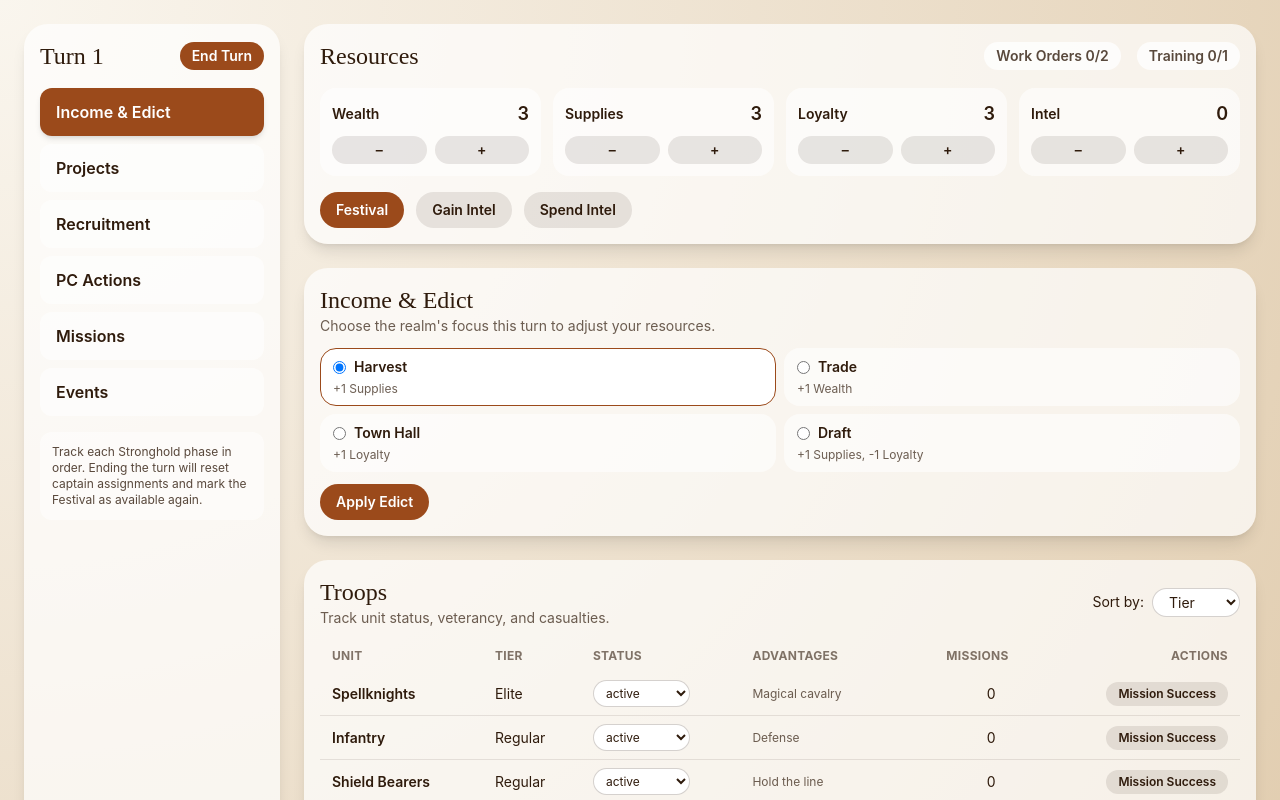
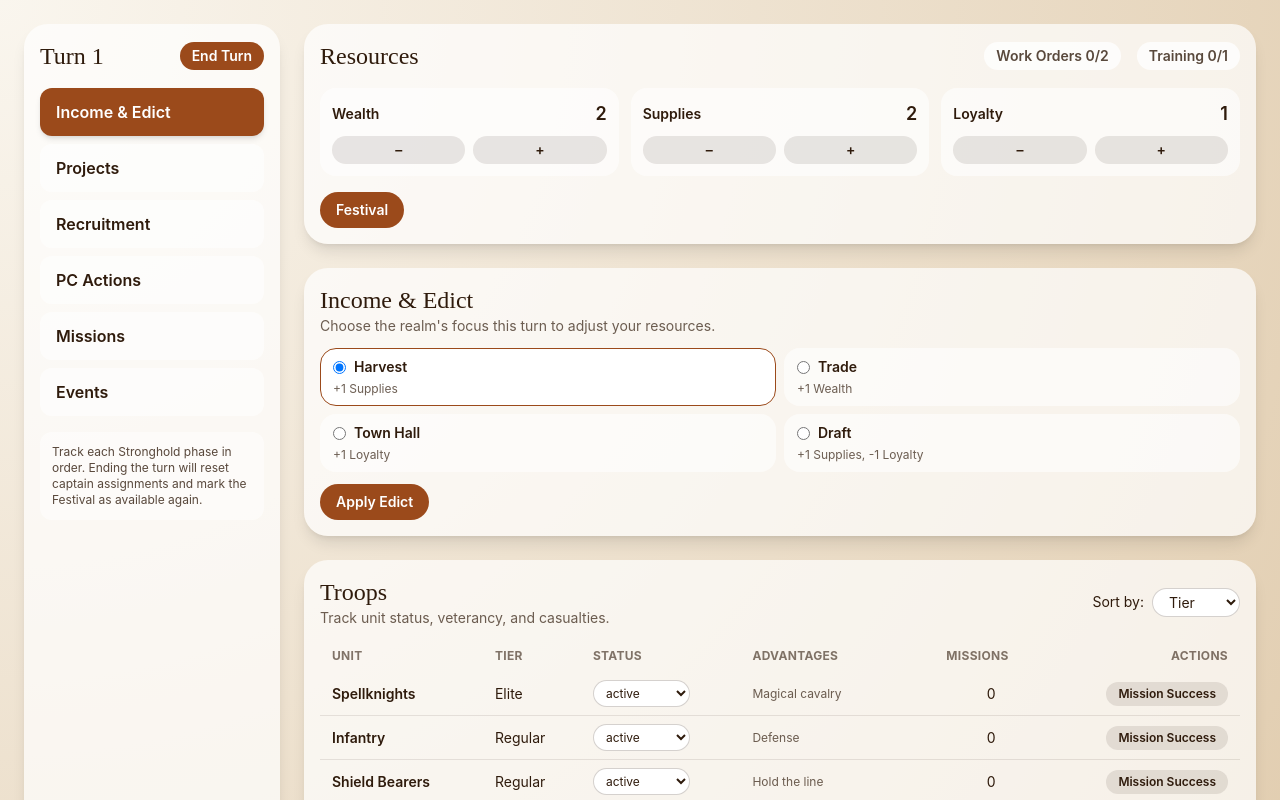
Before and after one commit to TrevorBrown25/stronghold, a Next.js app: page / in a window 1280 px wide. Shown: the top 800 px of the page. Built offline with nearby package versions, Linux system fonts and the light colour scheme.

Commit message:
Tighten resource tracker layout

```diff
--- a/components/MissionsPanel.tsx
+++ b/components/MissionsPanel.tsx
@@ -23,8 +23,6 @@ export function MissionsPanel() {
   const deleteMission = useStrongholdStore((state) => state.deleteMission);
   const toggleCaptainAssignment = useStrongholdStore((state) => state.toggleCaptainAssignment);
   const toggleTroopAssignment = useStrongholdStore((state) => state.toggleTroopAssignment);
-  const spendIntel = useStrongholdStore((state) => state.spendIntel);
-  const resources = useStrongholdStore((state) => state.resources);
   const captains = useStrongholdStore(selectors.availableCaptains);
   const troops = useStrongholdStore(selectors.availableTroops);
 
@@ -67,16 +65,6 @@ export function MissionsPanel() {
   const handleRoll = (mission: Mission) => {
     resolveMissionRoll(mission.id, mission.modifier);
     setMessage(`Rolled mission ${mission.name}.`);
-  };
-
-  const handleReroll = (mission: Mission) => {
-    const spent = spendIntel();
-    if (!spent) {
-      setMessage("No intel available to reroll.");
-      return;
-    }
-    resolveMissionRoll(mission.id, mission.modifier);
-    setMessage(`Intel spent to reroll ${mission.name}.`);
   };
 
   const assignedTroops = (mission: Mission) =>
@@ -215,12 +203,6 @@ export function MissionsPanel() {
                       Roll Mission
                     </button>
                     <button
-                      onClick={() => handleReroll(mission)}
-                      className="rounded-full bg-ink/10 px-3 py-1 text-xs font-semibold hover:bg-ink/20"
-                    >
-                      Spend Intel ({resources.intel})
-                    </button>
-                    <button
                       onClick={() => deleteMission(mission.id)}
                       className="rounded-full bg-ink/10 px-3 py-1 text-xs font-semibold text-red-700 hover:bg-red-100"
                     >
--- a/components/ResourceTracker.tsx
+++ b/components/ResourceTracker.tsx
@@ -5,33 +5,23 @@ import { useMemo } from "react";
 import { selectors, useStrongholdStore } from "@/lib/store";
 import type { ResourceType } from "@/lib/types";
 
-const RESOURCE_LABELS: Record<ResourceType | "intel", string> = {
+const RESOURCE_LABELS: Record<ResourceType, string> = {
   wealth: "Wealth",
   supplies: "Supplies",
-  loyalty: "Loyalty",
-  intel: "Intel"
+  loyalty: "Loyalty"
 };
+
+const RESOURCE_KEYS: ResourceType[] = ["wealth", "supplies", "loyalty"];
 
 export function ResourceTracker() {
   const resources = useStrongholdStore((state) => state.resources);
   const incrementResource = useStrongholdStore((state) => state.incrementResource);
-  const addIntel = useStrongholdStore((state) => state.addIntel);
-  const spendIntel = useStrongholdStore((state) => state.spendIntel);
   const runFestival = useStrongholdStore((state) => state.runFestival);
+  const festivalUsed = useStrongholdStore((state) => state.festivalUsed);
   const { used, capacity } = useStrongholdStore(selectors.workOrderSummary);
   const { active, capacity: trainingCap } = useStrongholdStore(selectors.trainingSummary);
 
-  const canFestival = useMemo(
-    () => !resources.festivalUsed,
-    [resources.festivalUsed]
-  );
-
-  const resourceKeys: (ResourceType | "intel")[] = [
-    "wealth",
-    "supplies",
-    "loyalty",
-    "intel"
-  ];
+  const canFestival = useMemo(() => !festivalUsed, [festivalUsed]);
 
   return (
     <section className="flex flex-col gap-4 rounded-3xl bg-white/70 p-4 shadow-lg">
@@ -46,8 +36,8 @@ export function ResourceTracker() {
           </span>
         </div>
       </header>
-      <div className="grid grid-cols-2 gap-3 md:grid-cols-4">
-        {resourceKeys.map((key) => (
+      <div className="grid grid-cols-2 gap-3 md:grid-cols-3">
+        {RESOURCE_KEYS.map((key) => (
           <div key={key} className="flex flex-col gap-2 rounded-2xl bg-white/60 p-3">
             <div className="flex items-center justify-between text-sm font-semibold">
               <span>{RESOURCE_LABELS[key]}</span>
@@ -79,18 +69,6 @@ export function ResourceTracker() {
         >
           Festival
         </button>
-        <button
-          onClick={() => addIntel()}
-          className="rounded-full bg-ink/10 px-4 py-2 text-sm font-semibold hover:bg-ink/20"
-        >
-          Gain Intel
-        </button>
-        <button
-          onClick={() => spendIntel()}
-          className="rounded-full bg-ink/10 px-4 py-2 text-sm font-semibold hover:bg-ink/20"
-        >
-          Spend Intel
-        </button>
       </div>
     </section>
   );
--- a/components/TurnSummaryModal.tsx
+++ b/components/TurnSummaryModal.tsx
@@ -30,7 +30,6 @@ export function TurnSummaryModal({ open, onClose, onConfirm }: TurnSummaryModalP
               <li>Wealth: {resources.wealth}</li>
               <li>Supplies: {resources.supplies}</li>
               <li>Loyalty: {resources.loyalty}</li>
-              <li>Intel: {resources.intel}</li>
             </ul>
           </SummaryCard>
           <SummaryCard title="Missions">
--- a/lib/store.ts
+++ b/lib/store.ts
@@ -43,10 +43,8 @@ export const PHASES: PhaseKey[] = [
 interface StrongholdState {
   turn: number;
   activePhase: PhaseKey;
-  resources: Record<ResourceType, number> & {
-    intel: number;
-    festivalUsed: boolean;
-  };
+  resources: Record<ResourceType, number>;
+  festivalUsed: boolean;
   edict?: "Harvest" | "Trade" | "Town Hall" | "Draft";
   edictTurn?: number;
   projects: ProjectInstance[];
@@ -58,8 +56,6 @@ interface StrongholdState {
   notes: NoteEntry[];
   turnHistory: string[];
   incrementResource: (resource: ResourceType, delta: number) => void;
-  spendIntel: () => boolean;
-  addIntel: () => void;
   applyEdict: (edict: StrongholdState["edict"]) => void;
   runFestival: () => boolean;
   startProject: (template: ProjectTemplate) => void;
@@ -174,12 +170,11 @@ export const useStrongholdStore = create<StrongholdState>()(
         turn: 1,
         activePhase: PHASES[0],
         resources: {
-          wealth: 3,
-          supplies: 3,
-          loyalty: 3,
-          intel: 0,
-          festivalUsed: false
+          wealth: 2,
+          supplies: 2,
+          loyalty: 1
         },
+        festivalUsed: false,
         edict: undefined,
         edictTurn: undefined,
         projects: [],
@@ -204,28 +199,9 @@ export const useStrongholdStore = create<StrongholdState>()(
             };
           });
         },
-        spendIntel: () => {
-          const { resources } = get();
-          if (resources.intel <= 0) return false;
-          set({
-            resources: {
-              ...resources,
-              intel: resources.intel - 1
-            }
-          });
-          return true;
-        },
-        addIntel: () => {
-          set((state) => ({
-            resources: {
-              ...state.resources,
-              intel: Math.min(3, state.resources.intel + 1)
-            }
-          }));
-        },
         runFestival: () => {
-          const { resources } = get();
-          if (resources.festivalUsed) return false;
+          const { resources, festivalUsed } = get();
+          if (festivalUsed) return false;
           const cost: Partial<Record<ResourceType, number>> = {
             wealth: 1,
             supplies: 1
@@ -234,9 +210,9 @@ export const useStrongholdStore = create<StrongholdState>()(
           set({
             resources: {
               ...applyCost(resources, cost),
-              loyalty: Math.min(MAX_RESOURCE, resources.loyalty + 1),
-              festivalUsed: true
-            }
+              loyalty: Math.min(MAX_RESOURCE, resources.loyalty + 1)
+            },
+            festivalUsed: true
           });
           return true;
         },
@@ -562,10 +538,8 @@ export const useStrongholdStore = create<StrongholdState>()(
               ...captain,
               assignedMissionId: null
             })),
-            resources: {
-              ...state.resources,
-              festivalUsed: false
-            },
+            resources: { ...state.resources },
+            festivalUsed: false,
             turnHistory: [...state.turnHistory, summary]
           });
         },
@@ -578,12 +552,11 @@ export const useStrongholdStore = create<StrongholdState>()(
             turn: 1,
             activePhase: PHASES[0],
             resources: {
-              wealth: 3,
-              supplies: 3,
-              loyalty: 3,
-              intel: 0,
-              festivalUsed: false
+              wealth: 2,
+              supplies: 2,
+              loyalty: 1
             },
+            festivalUsed: false,
             edict: undefined,
             edictTurn: undefined,
             projects: [],
```
Also changed, not shown: 1 other file (tests, documents, lock files or other folders).
